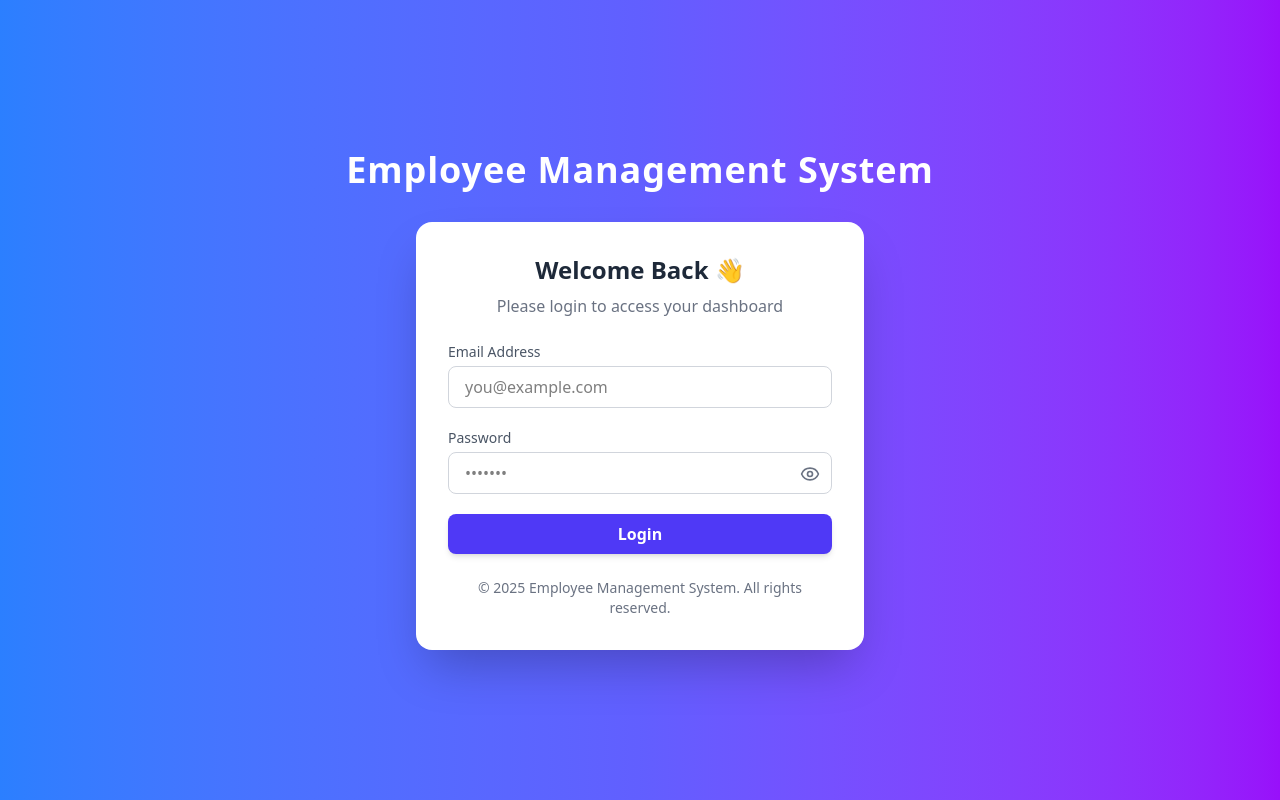
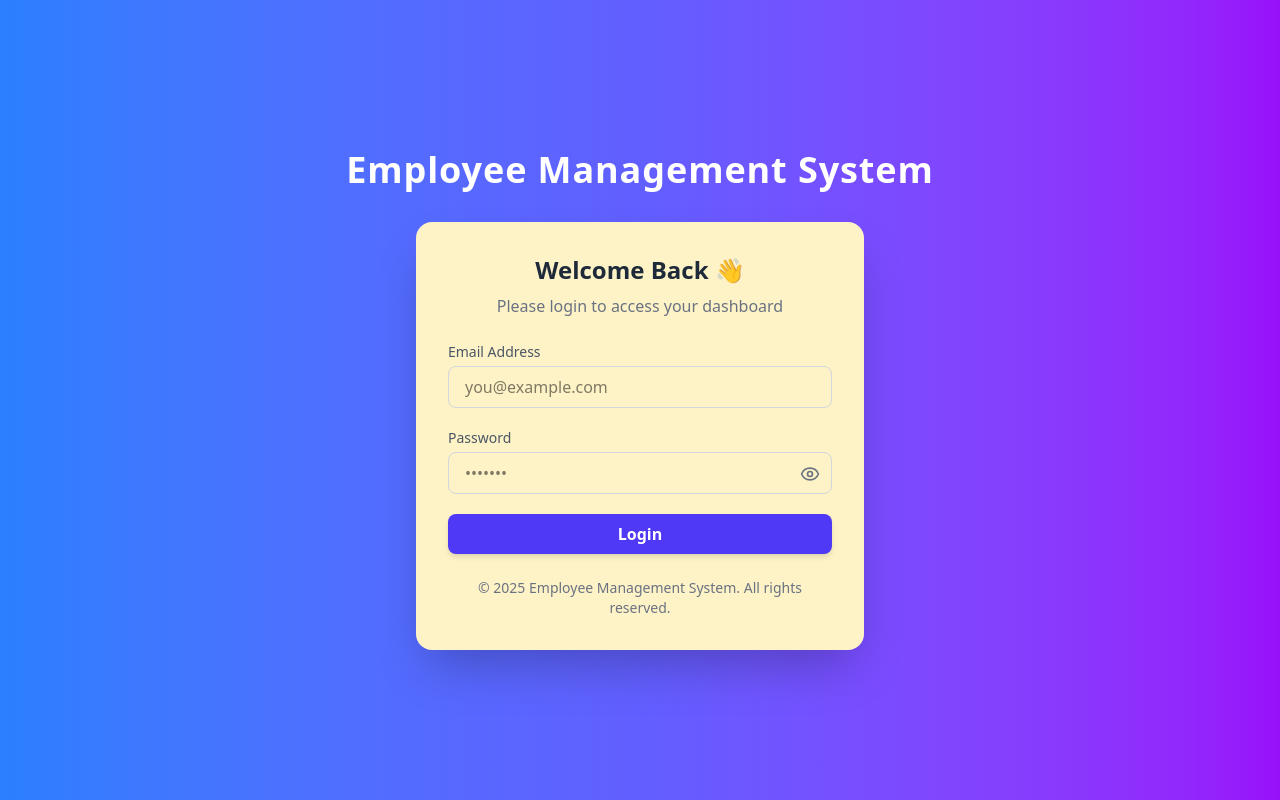
Before and after one commit to RahulDhami/EMS, a React (Vite) app in the folder frontend/: page /login in a window 1280 px wide. Built offline with nearby package versions, Linux system fonts and the light colour scheme.

Commit message:
login card ui change

```diff
--- a/frontend/src/pages/Login.jsx
+++ b/frontend/src/pages/Login.jsx
@@ -61,7 +61,7 @@ else{
       </h1>
 
       {/* Login Card */}
-      <div className="bg-white rounded-2xl shadow-2xl w-full max-w-md p-8 transition transform hover:scale-[1.02]">
+      <div className="bg-amber-100 rounded-2xl shadow-2xl w-full max-w-md p-8 transition transform hover:scale-[1.02]">
         <h2 className="text-2xl font-semibold text-gray-800 text-center mb-2">
           Welcome Back 👋
         </h2>
```
